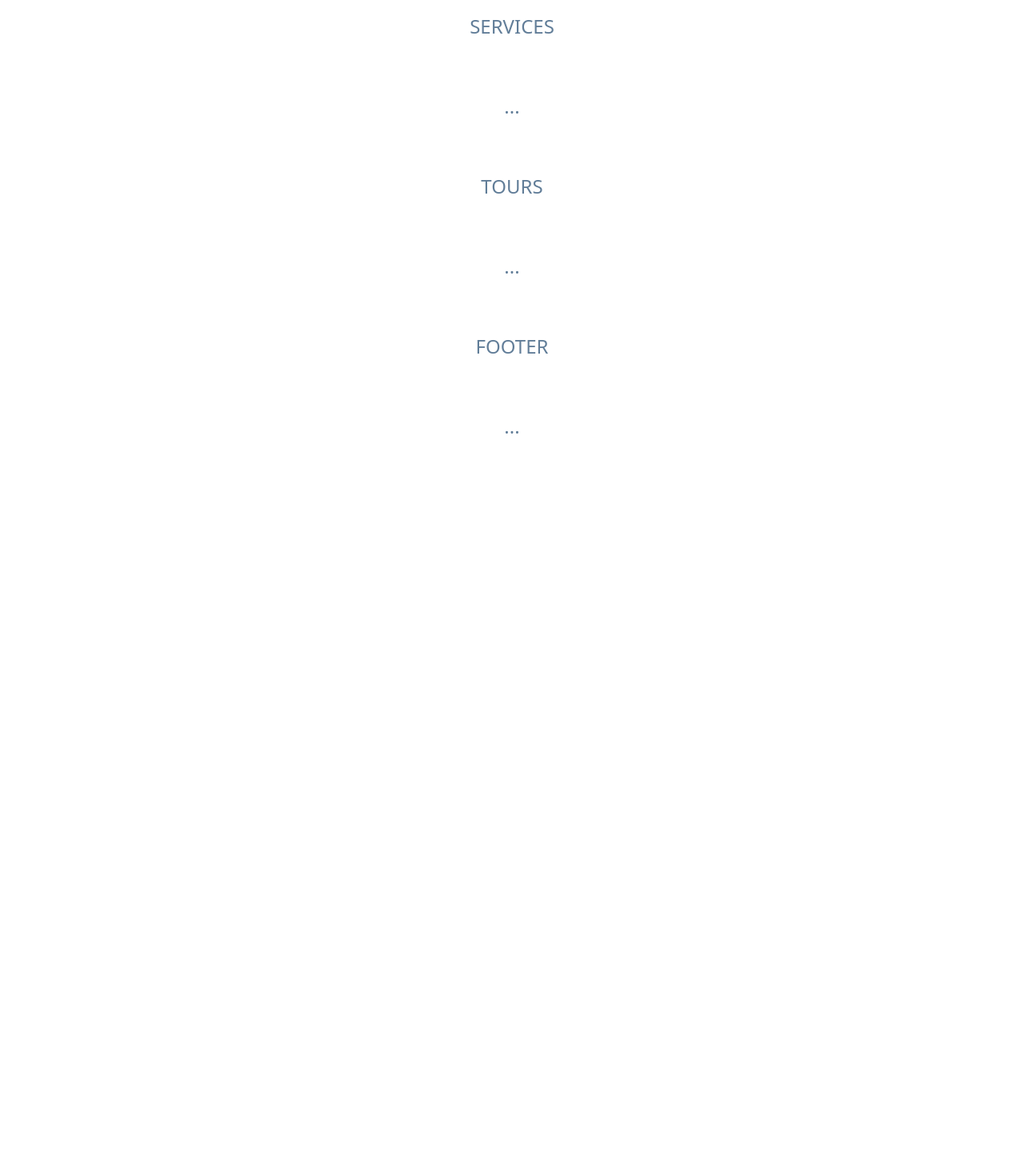
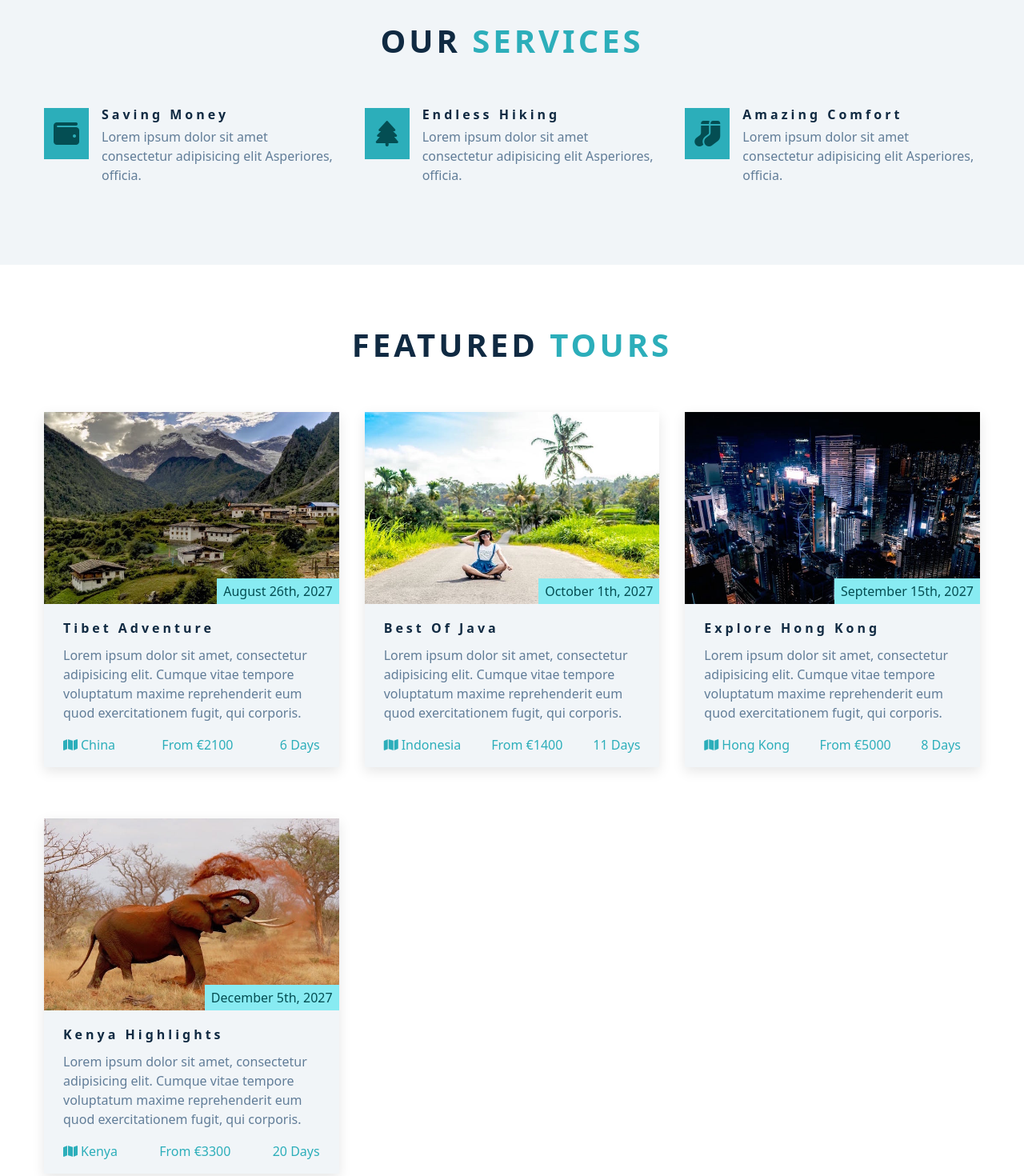
Before and after one commit to Josenoelmarenco/DEV-GYM-PERSONAL, a React (Vite) app in the folder week3/week3-fe-pair-programming/: page / in a window 1280 px wide. Shown: the part 1540-3010 px from the top of the page at 80% size. Before the commit the page ends 2155 px from the top, so only its background shows below. Built offline with nearby package versions, Linux system fonts and the light colour scheme.

Commit message:
services and tours working

```diff
--- a/week3/week3-fe-pair-programming/src/components/Services.jsx
+++ b/week3/week3-fe-pair-programming/src/components/Services.jsx
@@ -1,10 +1,53 @@
-function Services() {
+const Services = () => {
   return (
-    <div>
-      <p className="section-dummy">Services</p>
-      <p className="section-dummy">...</p>
-    </div>
-  );
+    <section className='section services' id='services'>
+      <div className='section-title'>
+        <h2>
+          our <span>services</span>
+        </h2>
+      </div>
+      <div className='section-center services-center'>
+        <article className='service'>
+          <span className='service-icon'>
+            <i className='fas fa-wallet fa-fw'></i>
+          </span>
+          <div className='service-info'>
+            <h4 className='service-title'>saving money</h4>
+            <p className='service-text'>
+              Lorem ipsum dolor sit amet consectetur adipisicing elit
+              Asperiores, officia.
+            </p>
+          </div>
+        </article>
+
+        <article className='service'>
+          <span className='service-icon'>
+            <i className='fas fa-tree fa-fw'></i>
+          </span>
+          <div className='service-info'>
+            <h4 className='service-title'>endless hiking</h4>
+            <p className='service-text'>
+              Lorem ipsum dolor sit amet consectetur adipisicing elit
+              Asperiores, officia.
+            </p>
+          </div>
+        </article>
+
+        <article className='service'>
+          <span className='service-icon'>
+            <i className='fas fa-socks fa-fw'></i>
+          </span>
+          <div className='service-info'>
+            <h4 className='service-title'>amazing comfort</h4>
+            <p className='service-text'>
+              Lorem ipsum dolor sit amet consectetur adipisicing elit
+              Asperiores, officia.
+            </p>
+          </div>
+        </article>
+      </div>
+    </section>
+  )
 }
 
-export default Services;
+export default Services
--- a/week3/week3-fe-pair-programming/src/components/Tours.jsx
+++ b/week3/week3-fe-pair-programming/src/components/Tours.jsx
@@ -1,10 +1,127 @@
-function Tours() {
+import tour1 from '../assets/images/tour-1.jpeg'
+import tour2 from '../assets/images/tour-2.jpeg'
+import tour3 from '../assets/images/tour-3.jpeg'
+import tour4 from '../assets/images/tour-4.jpeg'
+
+const Tours = () => {
   return (
-    <div>
-      <p className="section-dummy">Tours</p>
-      <p className="section-dummy">...</p>
-    </div>
-  );
+    <section className='section' id='tours'>
+      <div className='section-title'>
+        <h2>
+          featured <span>tours</span>
+        </h2>
+      </div>
+      <div className='section-center featured-center'>
+        <article className='tour-card'>
+          <div className='tour-img-container'>
+            <img src={tour1} className='tour-img' alt='Tibet Adventure' />
+            <p className='tour-date'>august 26th, 2027</p>
+          </div>
+          <div className='tour-info'>
+            <div className='tour-title'>
+              <h4>Tibet Adventure</h4>
+            </div>
+            <p>
+              Lorem ipsum dolor sit amet, consectetur adipisicing elit. Cumque
+              vitae tempore voluptatum maxime reprehenderit eum quod
+              exercitationem fugit, qui corporis.
+            </p>
+            <div className='tour-footer'>
+              <p>
+                <span>
+                  <i className='fas fa-map'></i>
+                </span>
+                china
+              </p>
+              <p>from €2100</p>
+              <p>6 days</p>
+            </div>
+          </div>
+        </article>
+
+        <article className='tour-card'>
+          <div className='tour-img-container'>
+            <img src={tour2} className='tour-img' alt='best of java' />
+            <p className='tour-date'>october 1th, 2027</p>
+          </div>
+          <div className='tour-info'>
+            <div className='tour-title'>
+              <h4>best of java</h4>
+            </div>
+            <p>
+              Lorem ipsum dolor sit amet, consectetur adipisicing elit. Cumque
+              vitae tempore voluptatum maxime reprehenderit eum quod
+              exercitationem fugit, qui corporis.
+            </p>
+            <div className='tour-footer'>
+              <p>
+                <span>
+                  <i className='fas fa-map'></i>
+                </span>
+                indonesia
+              </p>
+              <p>from €1400</p>
+              <p>11 days</p>
+            </div>
+          </div>
+        </article>
+
+        <article className='tour-card'>
+          <div className='tour-img-container'>
+            <img src={tour3} className='tour-img' alt='explore hong kong' />
+            <p className='tour-date'>september 15th, 2027</p>
+          </div>
+          <div className='tour-info'>
+            <div className='tour-title'>
+              <h4>explore hong kong</h4>
+            </div>
+            <p>
+              Lorem ipsum dolor sit amet, consectetur adipisicing elit. Cumque
+              vitae tempore voluptatum maxime reprehenderit eum quod
+              exercitationem fugit, qui corporis.
+            </p>
+            <div className='tour-footer'>
+              <p>
+                <span>
+                  <i className='fas fa-map'></i>
+                </span>
+                hong kong
+              </p>
+              <p>from €5000</p>
+              <p>8 days</p>
+            </div>
+          </div>
+        </article>
+
+        <article className='tour-card'>
+          <div className='tour-img-container'>
+            <img src={tour4} className='tour-img' alt='kenya highlights' />
+            <p className='tour-date'>december 5th, 2027</p>
+          </div>
+          <div className='tour-info'>
+            <div className='tour-title'>
+              <h4>kenya highlights</h4>
+            </div>
+            <p>
+              Lorem ipsum dolor sit amet, consectetur adipisicing elit. Cumque
+              vitae tempore voluptatum maxime reprehenderit eum quod
+              exercitationem fugit, qui corporis.
+            </p>
+            <div className='tour-footer'>
+              <p>
+                <span>
+                  <i className='fas fa-map'></i>
+                </span>
+                kenya
+              </p>
+              <p>from €3300</p>
+              <p>20 days</p>
+            </div>
+          </div>
+        </article>
+      </div>
+    </section>
+  )
 }
 
-export default Tours;
+export default Tours
```
